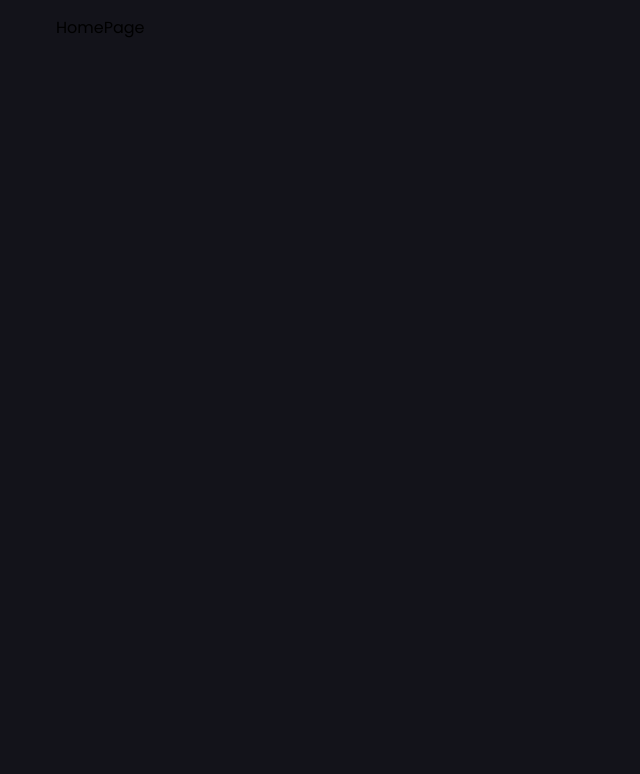
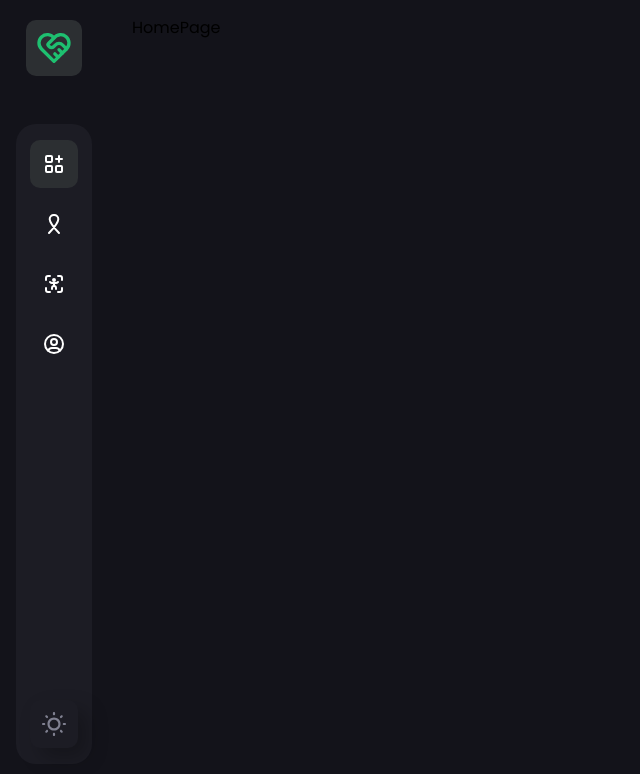
Before and after one commit to smartdriver321/beat-cancer, a React (Vite) app: page / in a window 1280 px wide. Shown: the top 774 px of the page, without its empty margins (0-640 px from the left). Built offline with nearby package versions, Linux system fonts and the light colour scheme.

Commit message:
Add Sidebar to App

```diff
--- a/src/App.jsx
+++ b/src/App.jsx
@@ -1,10 +1,13 @@
 import React from 'react'
 import { Route, Routes } from 'react-router-dom'
+import Sidebar from './components/Sidebar'
 
 export default function App() {
   return (
     <div className="sm:-8 relative flex min-h-screen flex-row bg-[#13131a] p-4">
-      <div className="relative mr-10 hidden sm:flex"></div>
+      <div className="relative mr-10 hidden sm:flex">
+        <Sidebar />
+      </div>
 
       <div className="mx-auto max-w-[1280px] flex-1 max-sm:w-full sm:pr-5">
         <Routes>
--- /dev/null
+++ b/src/components/Sidebar.jsx
@@ -0,0 +1,63 @@
+/* eslint-disable react/prop-types */
+import React, { useState } from 'react'
+import { Link, useNavigate } from 'react-router-dom'
+import { IconHeartHandshake } from '@tabler/icons-react'
+
+import { navlinks } from '../constants'
+import { sun } from '../assets'
+
+const Icon = ({ styles, name, imgUrl, isActive, disabled, handleClick }) => (
+  <div
+    className={`h-[48px] w-[48px] rounded-[10px] ${
+      isActive && isActive === name && 'bg-[#2c2f32]'
+    } flex items-center justify-center ${
+      !disabled && 'cursor-pointer'
+    } ${styles}`}
+    onClick={handleClick}
+  >
+    {!isActive ? (
+      <img src={imgUrl} alt="fund_logo" className="h-6 w-6" />
+    ) : (
+      <img
+        src={imgUrl}
+        alt="fund_logo"
+        className={`h-6 w-6 ${isActive !== name && 'grayscale'}`}
+      />
+    )}
+  </div>
+)
+
+export default function Sidebar() {
+  const navigate = useNavigate()
+  const [isActive, setIsActive] = useState('dashboard')
+
+  return (
+    <div className="sticky top-5 flex h-[93vh] flex-col items-center justify-between">
+      <Link to="/">
+        <div className="rounded-[10px] bg-[#2c2f32] p-2">
+          <IconHeartHandshake size={40} color="#1ec070" className=" " />
+        </div>
+      </Link>
+
+      <div className="mt-12 flex w-[76px] flex-1 flex-col items-center justify-between rounded-[20px] bg-[#1c1c24] py-4">
+        <div className="flex flex-col items-center justify-center gap-3">
+          {navlinks.map((link) => (
+            <Icon
+              key={link.name}
+              {...link}
+              isActive={isActive}
+              handleClick={() => {
+                if (!link.disabled) {
+                  setIsActive(link.name)
+                  navigate(link.link)
+                }
+              }}
+            />
+          ))}
+        </div>
+
+        <Icon styles="bg-[#1c1c24] shadow-secondary" imgUrl={sun} />
+      </div>
+    </div>
+  )
+}
--- /dev/null
+++ b/src/constants/index.js
@@ -0,0 +1,25 @@
+import { records, screening, user, apps } from '../assets'
+
+export const navlinks = [
+  {
+    name: 'dashboard',
+    imgUrl: apps,
+    link: '/',
+  },
+  {
+    name: 'records',
+    imgUrl: records,
+    link: '/medical-records',
+  },
+  {
+    name: 'screening',
+    imgUrl: screening,
+    link: '/screening-schedules',
+  },
+
+  {
+    name: 'profile',
+    imgUrl: user,
+    link: '/profile',
+  },
+]
```
